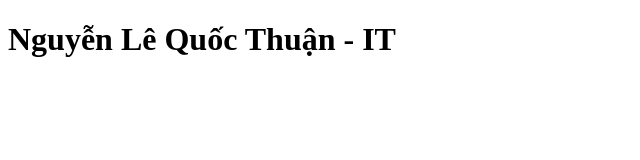
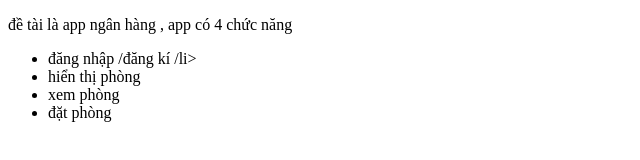
Before and after one commit to thuandeptraii/Demo, a plain HTML site: page index.html in a window 1280 px wide. Shown: the whole page, without its empty margins (0-640 px from the left). Drawn offline with Linux system fonts and the light colour scheme.

Commit message:
Update index.html

```diff
--- a/index.html
+++ b/index.html
@@ -3,11 +3,16 @@
 <head>
     <meta charset="UTF-8">
     <meta name="viewport" content="width=device-width, initial-scale=1.0">
-    <title>Web</title>
+    <title>Hottel</title>
 </head>
 <body>
-    <h1>
-        Nguyễn Lê Quốc Thuận - IT
-    </h1>
+    <p>đề tài là app ngân hàng  , app có 4 chức năng</p>
+    <ul>
+    <li>đăng nhập /đăng kí /li>
+    <li> hiển thị phòng</li>
+    <li>xem phòng </li>
+    <li>đặt phòng</li>
+    </ul>
+
 </body>
 </html>
```
